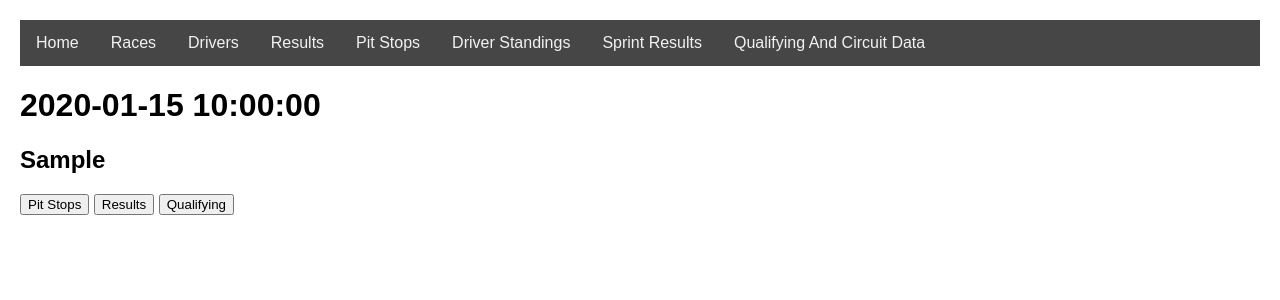
After one commit to itudb2312/itudb2312, a Flask app: page /race/1 in a window 1280 px wide. The commit adds this page. Shown: the top 300 px of the page. Run offline with Flask 3, Linux system fonts and the light colour scheme; tables that the repository leaves empty or names only in its code hold one stand-in row (values such as "Sample post").

Commit message:
Add race result page with id parameter

```diff
--- a/app.py
+++ b/app.py
@@ -115,12 +115,13 @@ def driver_stats():
 
     return render_template('driver_stats.html', driver_stats=driver_stats)
 
-@app.route('/results',methods=['GET', 'POST'])
-def results():
-
+@app.route('/results', methods=['GET', 'POST'])
+@app.route('/results/<int:race_id>', methods=['GET', 'POST'])
+def get_results(race_id=None):
     if request.method == 'POST':
         year = request.form['year']
-        race = request.form['race']
+        race_name = request.form['race']
+
         select_query = f"""
         SELECT
             res.positionOrder,
@@ -130,21 +131,57 @@ def results():
             res.points
         FROM
             results res
-        JOIN ( SELECT raceId FROM races WHERE year = {year} AND name = "{race}") AS r ON res.raceId = r.raceId
+        JOIN (SELECT raceId FROM races WHERE year = {year} AND name = "{race_name}") AS r ON res.raceId = r.raceId
         JOIN drivers drv ON res.driverId = drv.driverId
         JOIN constructors con ON res.constructorId = con.constructorId
-        ORDER BY
-            res.positionOrder ASC"""
+        ORDER BY res.positionOrder ASC"""
+
         cursor.execute(select_query)
         result = cursor.fetchall()
+        race_info = [year,race_name]
 
-        return render_template('results.html',results=result)
+        return render_template('results.html', results=result,race_info=race_info)
 
-    select_query = "SELECT * FROM results WHERE resultId < 100"
+    if race_id is not None:
+        print("BURDAA RACE ID VAR",race_id)
+        select_query = f""" SELECT
+            res.positionOrder,
+            drv.number,
+            CONCAT(drv.forename, ' ', drv.surname) AS driver,
+            con.name AS constructor,
+            res.points,
+            r.year,
+            r.name
+        FROM
+            results res
+        JOIN races r ON res.raceId = r.raceId
+        JOIN drivers drv ON res.driverId = drv.driverId
+        JOIN constructors con ON res.constructorId = con.constructorId
+        WHERE r.raceId = {race_id}
+        ORDER BY res.positionOrder ASC
+        """
+
+        cursor.execute(select_query)
+        result = cursor.fetchall()
+        race_info = [result[0][5],result[0][6]]
+        return render_template('results.html', results=result ,race_info=race_info)
+
+    # GET isteği geldiğinde çalışacak olan kodlar
+    select_query = "SELECT * FROM results WHERE resultId < 100 LIMIT 0"
     cursor.execute(select_query)
     result = cursor.fetchall()
 
-    return render_template('results.html',results=result)
+    return render_template('results.html', results=result)
+
+
+@app.route('/race/<int:race_id>', methods=['GET','POST'])
+def race(race_id):
+
+    select_query = f"""SELECT * FROM races WHERE raceId = {race_id} LIMIT 1"""
+    cursor.execute(select_query)
+    result = cursor.fetchall()
+
+    return render_template('race_by_id.html',result=result[0])
 
 @app.route('/get_races', methods=['POST'])
 def get_races():
--- a/docker-compose.yaml
+++ b/docker-compose.yaml
@@ -2,6 +2,7 @@ version: "3.9"
 services:
   mysql:
     restart: always
+    platform: linux/x86_64
     container_name: "mysql"
     image: mysql:5.7
     ports:
--- /dev/null
+++ b/templates/race_by_id.html
@@ -0,0 +1,49 @@
+<!DOCTYPE html>
+<html lang="en">
+    <head>
+        <meta charset="UTF-8" />
+        <meta name="viewport" content="width=device-width, initial-scale=1.0" />
+        <title>F1 - Race Results</title>
+        <link
+            rel="stylesheet"
+            href="{{ url_for('static',filename='styles/style.css') }}"
+        />
+    </head>
+    <body>
+        <div class="topnav">
+            <a href="/">Home</a>
+            <div class="dropdown">
+                <button class="dropbtn">Races</button>
+                <div class="dropdown-content">
+                    <a href="/races">All Races</a>
+                    <a href="/who_won">Who Won</a>
+                </div>
+            </div>
+            <div class="dropdown">
+                <button class="dropbtn">Drivers</button>
+                <div class="dropdown-content">
+                    <a href="/drivers">All Drivers</a>
+                    <a href="/driver_stats">Driver Stats</a>
+                </div>
+            </div>
+            <a href="/results">Results</a>
+            <a href="/pit_stops">Pit Stops</a>
+            <a href="/driver_standings">Driver Standings</a>
+            <a href="/sprint_results">Sprint Results</a>
+            <div class="dropdown">
+                <button class="dropbtn">Qualifying And Circuit Data</button>
+                <div class="dropdown-content">
+                    <a href="/qualifying">Driver Qualifying Data</a>
+                    <a href="/circuits">All Circuits</a>
+                </div>
+            </div>
+        </div>
+
+        <h1>{{result[4]}}</h1>
+        <h2>{{result[1]}}</h2>
+
+        <button>Pit Stops</button>
+        <button>Results</button>
+        <button>Qualifying</button>
+    </body>
+</html>
```
Also changed, not shown: templates/results.html (+3 -16 lines).
